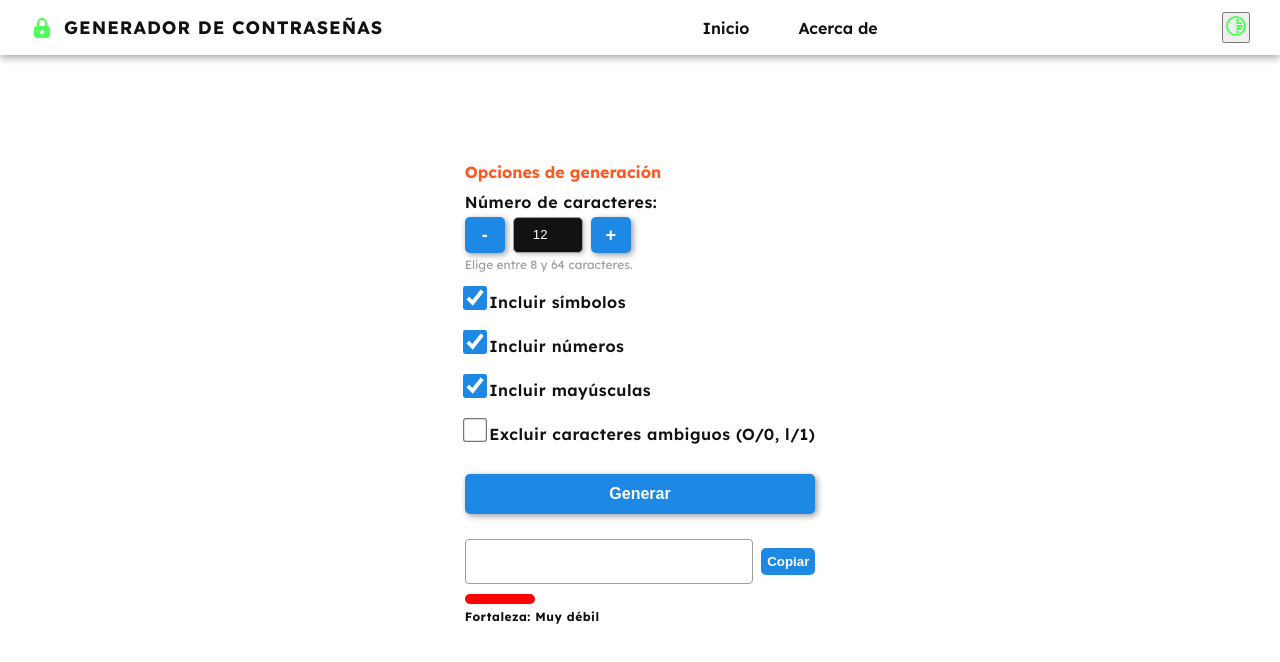
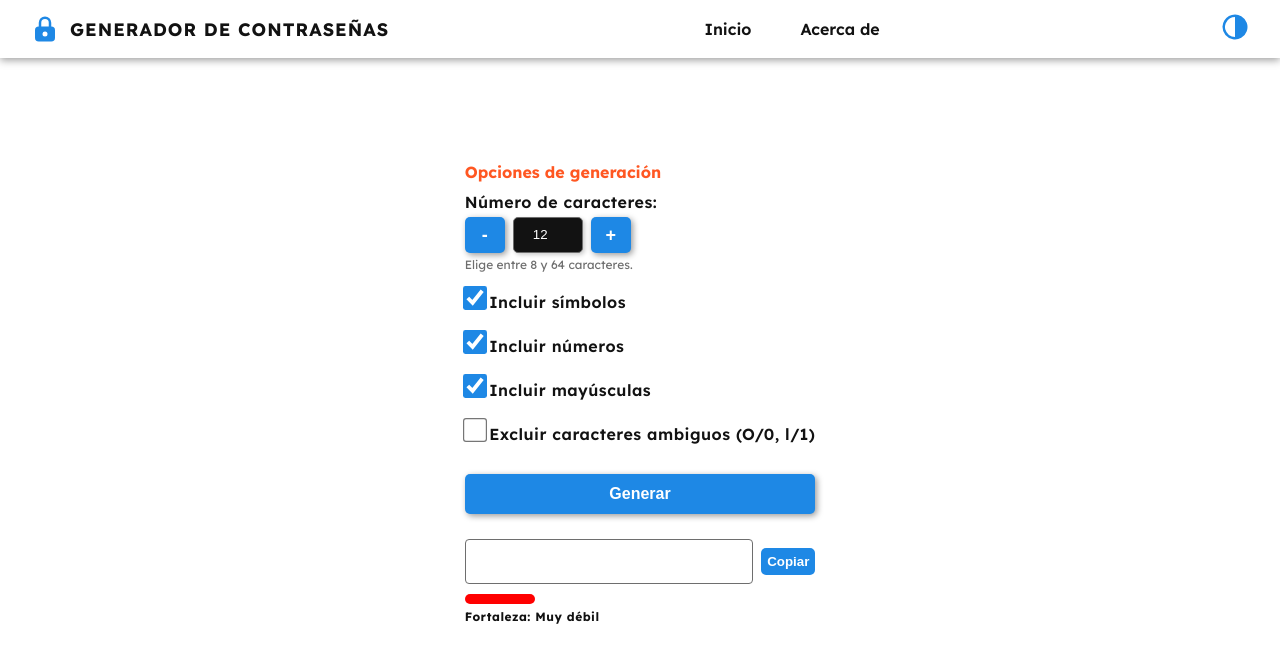
Before and after one commit to yguy8/paginasWeb, a plain HTML site: page passwgen/password.html in a window 1280 px wide. Drawn offline with Linux system fonts and the light colour scheme.

Commit message:
mejora de svg en modoOscuro

```diff
--- a/passwgen/diseño.css
+++ b/passwgen/diseño.css
@@ -9,7 +9,7 @@
     --botones:#1E88E5;
     --hover:#1565C0;
     --negro:#ffffff;
-    --gris:#9E9E9E;
+    --gris:#6e6e6e;
     --texto:#121212;
     --acento:#FF5722;
 
@@ -32,7 +32,7 @@ body.modoOscuro {
     --botones:#4FFE58;
     --hover:#37c03e;
     --negro:#121212;
-    --gris:#616161;
+    --gris:#dbdbdb;
     --texto:#ffffff;
     --acento:#FF9800;
 }
@@ -48,7 +48,7 @@ header {
     display: flex;
     justify-content: space-between;
     align-items: center;
-    background: rgba(255,255,255,0.08);
+    background: var(--fondo);
     backdrop-filter: blur(8px); /* efecto glass elegante */
     padding: 12px 30px;
     box-shadow: 0 2px 8px rgba(0,0,0,0.4);
@@ -99,20 +99,20 @@ header {
     outline-offset: 2px;
 }
 
-/* Responsive menú */
-@media screen and (max-width: 600px) {
-    .navbar {
-        flex-direction: column;
-        align-items: flex-start;
-        padding: 12px 20px;
-    }
-    .menu {
-        flex-direction: column;
-        gap: 12px;
-        margin-top: 10px;
-    }
+.btn-modoOscuro{
+    background-color:var(--fondo);
+    border: none;
+    font-size: 16px;
+    font-weight: bold;
+    cursor: pointer;
+    transition: background-color 0.3s ease, transform 0.2s ease;
 }
 
+svg{
+    width: 30px;
+    height: 30px;
+    fill: var(--botones);
+}
 /* ===== Contenido principal ===== */
 h1 {
     font-size: 28px;
@@ -129,7 +129,7 @@ h1 {
     border-radius: 10px;
     padding: 20px;
     box-shadow: 0 0 15px rgba(0,0,0,0.4);
-    margin-top: 100px; /* espacio para que no tape el navbar */
+    margin-top: 200px; /* espacio para que no tape el navbar */
 }
 
 /* Controles generales */
@@ -347,6 +347,20 @@ h1 {
     }
 }
 
+/* Responsive menú */
+@media screen and (max-width: 600px) {
+    .navbar {
+        flex-direction: column;
+        align-items: flex-start;
+        padding: 12px 20px;
+    }
+    .menu {
+        flex-direction: column;
+        gap: 12px;
+        margin-top: 10px;
+    }
+}
+
 /* Clase para labels ocultos accesibles */
 .sr-only {
     position: absolute;
--- a/passwgen/password.html
+++ b/passwgen/password.html
@@ -31,7 +31,7 @@
       </li>
     </ul>
     <button id="btn-modoOscuro" class="btn-modoOscuro" aria-label="Activar modo oscuro">
-      <svg xmlns="http://www.w3.org/2000/svg" width="24" height="24" viewBox="0 0 24 24" fill="none" stroke="#4FFE58" stroke-width="2" stroke-linecap="round" stroke-linejoin="round" class="icon icon-tabler icons-tabler-outline icon-tabler-shadow"><path stroke="none" d="M0 0h24v24H0z" fill="none"/><path d="M3 12a9 9 0 1 0 18 0a9 9 0 1 0 -18 0" /><path d="M13 12h5" /><path d="M13 15h4" /><path d="M13 18h1" /><path d="M13 9h4" /><path d="M13 6h1" /></svg>
+      <svg xmlns="http://www.w3.org/2000/svg" width="24" height="24" viewBox="0 0 24 24" fill="#4FFE58" class="icon icon-tabler icons-tabler-filled icon-tabler-brightness"><path stroke="none" d="M0 0h24v24H0z" fill="none"/><path d="M17 3.34a10 10 0 1 1 -15 8.66l.005 -.324a10 10 0 0 1 14.995 -8.336m-9 1.732a8 8 0 0 0 4.001 14.928l-.001 -16a8 8 0 0 0 -4 1.072" /></svg>
     </button>
   </nav>
 </header>
```
